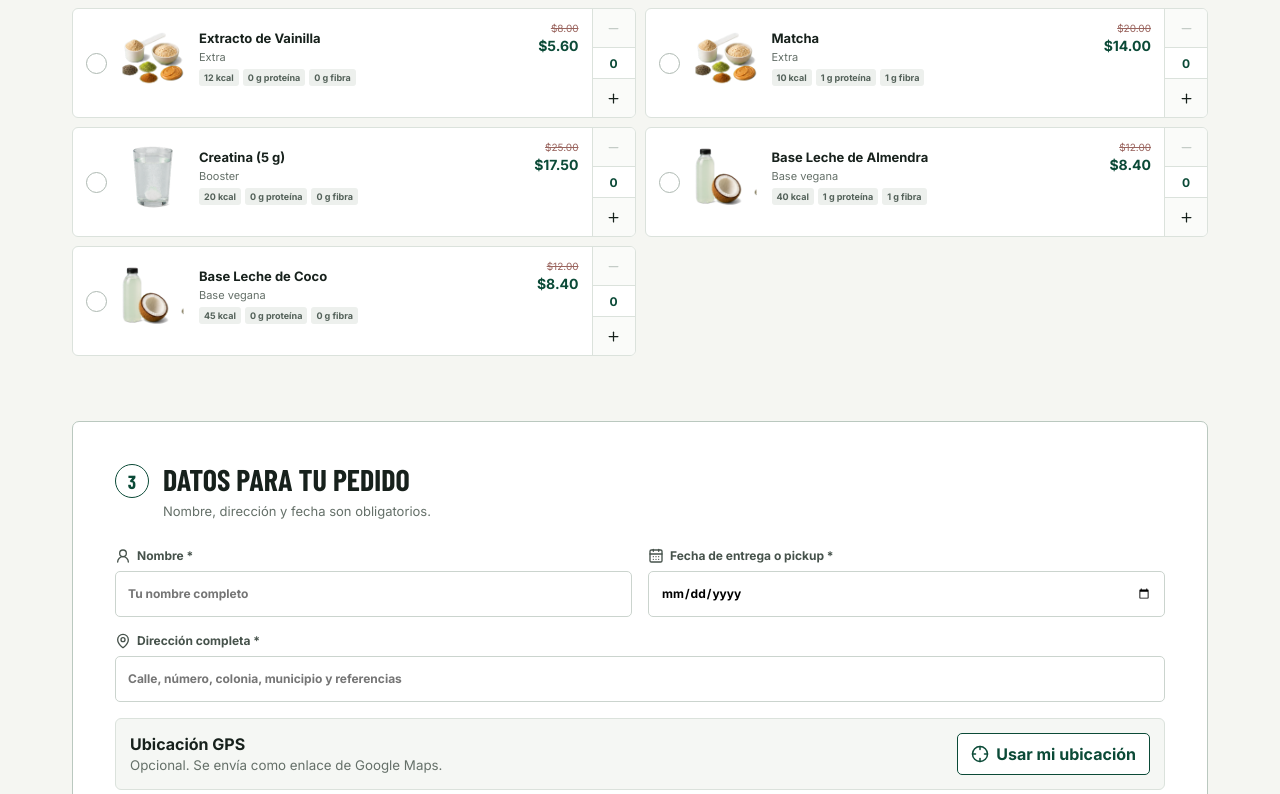
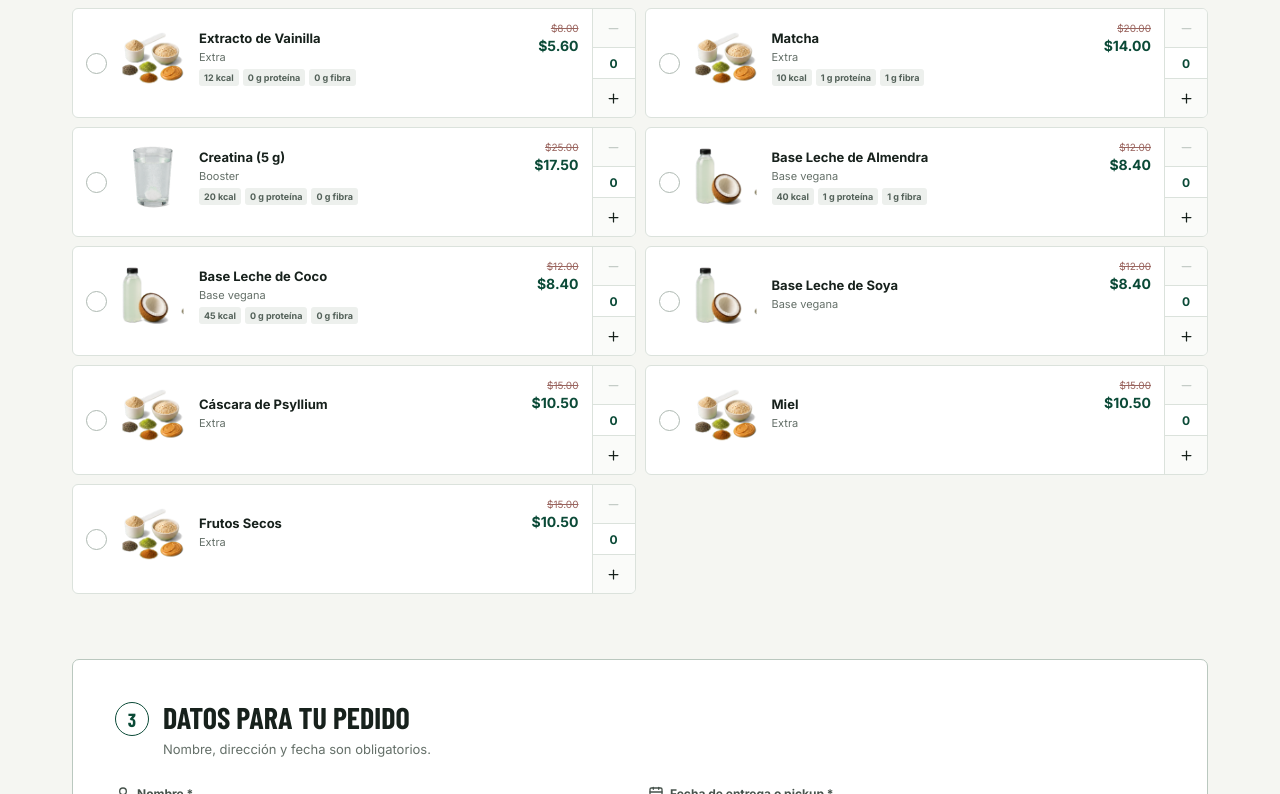
Before and after one commit to karanwa003/ProteinFitMy, a React (Vite) app: page / in a window 1280 px wide. Shown: the part 4979-5773 px from the top of the page. Built offline with nearby package versions, Linux system fonts and the light colour scheme; a web font is replaced by a local one.

Commit message:
Update extras and booster menu

```diff
--- a/src/App.jsx
+++ b/src/App.jsx
@@ -76,12 +76,16 @@ const sections = [
 ]
 const extras = [
   p('Scoop Extra de Proteína|Extra para smoothie|120|24|0|60|42'),
-  p('Proteína Vegana|Sustituye proteína regular||||15|10.5'),
+  p('Proteína Vegana|Sustituye proteína regular||||75|52.5'),
   p('Avena|Extra|70|2|2|25|17.5'), p('Crema de Cacahuate|Extra|95|4|1|35|24.5'),
   p('Chía|Extra|60|2|5|10|7'), p('Canela|Extra|6|0|2|5|3.5'),
   p('Extracto de Vainilla|Extra|12|0|0|8|5.6'), p('Matcha|Extra|10|1|1|20|14'),
   p('Creatina (5 g)|Booster|20|0|0|25|17.5'), p('Base Leche de Almendra|Base vegana|40|1|1|12|8.4'),
   p('Base Leche de Coco|Base vegana|45|0|0|12|8.4'),
+  p('Base Leche de Soya|Base vegana||||12|8.4'),
+  p('Cáscara de Psyllium|Extra||||15|10.5'),
+  p('Miel|Extra||||15|10.5'),
+  p('Frutos Secos|Extra||||15|10.5'),
 ]
 const imageMap = {
   'Smoothie de Plátano Protein':'smoothie-banana','Smoothie de Mango Protein':'smoothie-mango','Smoothie de Fresa Protein':'smoothie-fresa','Smoothie de Arándano Protein':'smoothie-arandano','Smoothie de Frutos Rojos Protein':'smoothie-frutos-rojos','Smoothie Berry Mango Protein':'smoothie-berry-mango','Smoothie Berry Happy Protein':'smoothie-berry-happy','Smoothie Matcha Love Protein':'smoothie-matcha-love','Smoothie Cacao Protein':'smoothie-cacao',
@@ -89,7 +93,7 @@ const imageMap = {
   'Papas a la Francesa (250 g)':'fries','Crisscut Fries (250 g)':'crisscut','Chicken Nuggets (12 piezas / 200 g)':'nuggets','Boneless (250 g)':'boneless','Alitas de Pollo (6 piezas)':'alitas','Alitas de Pollo (12 piezas)':'alitas','Combo Papas + Chicken Nuggets':'combo-fries-nuggets','Combo Crisscut + Chicken Nuggets':'combo-crisscut-nuggets','Mini Wontons de Pollo y Cilantro':'wontons',
   'Combo Pre-Workout':'coffee-creatine','Combo Desayuno Fit':'hash-egg','Combo Tortilla Power':'whites-tortillas','Combo Post-Workout':'combo-post-workout','Combo Snack Fit':'combo-snack-fit','Combo Recovery Light':'combo-recovery','Combo Energy Break':'energy-red',
   'Café Negro Caliente':'coffee-hot','Café Negro Frío':'coffee-cold','Creatina en Agua (5 g)':'creatine-water','Coca-Cola Sin Azúcar (355 ml)':'energy-red','Pepsi Black (355 ml)':'energy-black','Electrolit (625 ml)':'combo-recovery','Agua (600 ml)':'water','Red Bull (250 ml)':'energy-red','Monster Energy (473 ml)':'energy-black','Yogurt Alpura con Fresa':'yogurt-strawberry','Yogurt Alpura con Manzana':'yogurt-apple','Yogurt Alpura con Durazno':'yogurt-peach','Yakult (65 ml)':'yakult','Agua de Coco Orgánica (330 ml)':'coconut-water','Chobani Protein Shake - Frutos Rojos y Vainilla':'yogurt-strawberry','Chobani Protein Shake - Fresas con Crema':'yogurt-strawberry',
-  'Scoop Extra de Proteína':'extras-assortment','Proteína Vegana':'extras-assortment','Avena':'extras-assortment','Crema de Cacahuate':'extras-assortment','Chía':'extras-assortment','Canela':'extras-assortment','Extracto de Vainilla':'extras-assortment','Matcha':'extras-assortment','Creatina (5 g)':'creatine-water','Base Leche de Almendra':'coconut-water','Base Leche de Coco':'coconut-water',
+  'Scoop Extra de Proteína':'extras-assortment','Proteína Vegana':'extras-assortment','Avena':'extras-assortment','Crema de Cacahuate':'extras-assortment','Chía':'extras-assortment','Canela':'extras-assortment','Extracto de Vainilla':'extras-assortment','Matcha':'extras-assortment','Creatina (5 g)':'creatine-water','Base Leche de Almendra':'coconut-water','Base Leche de Coco':'coconut-water','Base Leche de Soya':'coconut-water','Cáscara de Psyllium':'extras-assortment','Miel':'extras-assortment','Frutos Secos':'extras-assortment',
 }
 const productImage = (name) => './assets/products/' + (imageMap[name] || 'extras-assortment') + '.png'
 const money = (value) => Number.isFinite(value) ? '$' + value.toFixed(2) : 'Por confirmar'
```
